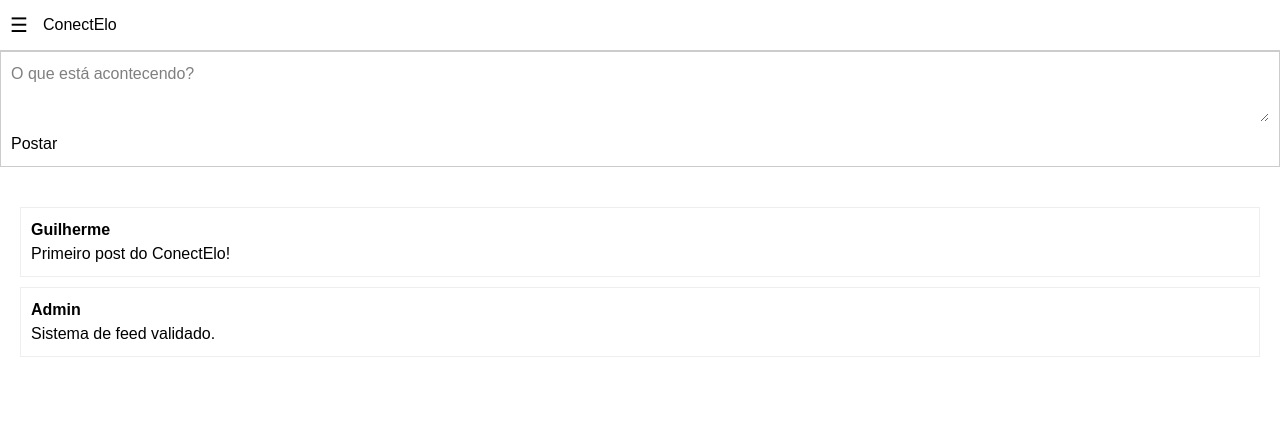
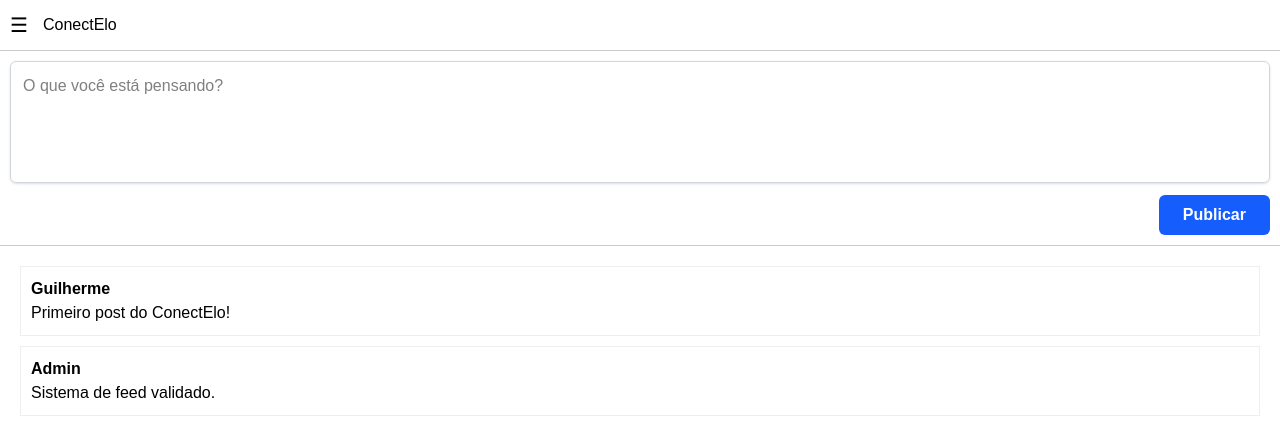
Before and after one commit to guilhermefz/conect-elo-web, a React (Vite) app: page /feed in a window 1280 px wide. Shown: the top 436 px of the page. Built offline with nearby package versions, Linux system fonts and the light colour scheme; no server answers.

Commit message:
feat(feed): fluxo de criação de postagem salvando pela api

```diff
--- /dev/null
+++ b/src/features/feed/components/postagem-form.tsx
@@ -0,0 +1,53 @@
+import { useState } from "react";
+import { criarPostagem } from "../services/post-service";
+
+interface Props {
+  usuarioId: string;
+  muralId: string;
+}
+
+export function PostagemForm({ usuarioId, muralId }: Props) {
+  const [conteudo, setConteudo] = useState("");
+  const [loading, setLoading] = useState(false);
+  const [erro, setErro] = useState("");
+  const [sucesso, setSucesso] = useState(false);
+
+  const handleSubmit = async (e: React.FormEvent) => {
+    e.preventDefault();
+    setLoading(true);
+    setErro("");
+    setSucesso(false);
+
+    try {
+      await criarPostagem({ conteudo, usuarioId, muralId });
+      setSucesso(true);
+      setConteudo("");
+    } catch {
+      setErro("Erro ao criar postagem. Tente novamente.");
+    } finally {
+      setLoading(false);
+    }
+  };
+
+  return (
+    <form onSubmit={handleSubmit} className="flex flex-col gap-3">
+      <textarea
+        value={conteudo}
+        onChange={(e) => setConteudo(e.target.value)}
+        placeholder="O que você está pensando?"
+        className="w-full rounded-md border border-gray-300 p-3 shadow-sm focus:border-blue-500 focus:outline-none resize-none"
+        rows={4}
+        required
+      />
+      {erro && <p className="text-sm text-red-500">{erro}</p>}
+      {sucesso && <p className="text-sm text-green-500">Postagem criada com sucesso!</p>}
+      <button
+        type="submit"
+        disabled={loading}
+        className="self-end rounded-md bg-blue-600 px-6 py-2 font-semibold text-white hover:bg-blue-700 disabled:opacity-50 transition-all"
+      >
+        {loading ? "Publicando..." : "Publicar"}
+      </button>
+    </form>
+  );
+}
--- a/src/features/feed/pages/feed-page.tsx
+++ b/src/features/feed/pages/feed-page.tsx
@@ -1,68 +1,53 @@
 import { useState } from "react";
-import { useNavigate } from 'react-router-dom';
-import { postService } from "../services/post-service";
+import { useNavigate } from "react-router-dom";
+import { PostagemForm } from "../components/postagem-form";
+import { getUsuarioIdFromToken } from "../../../lib/jwt";
+
+const MURAL_ID = "c3e99bcb-8222-41f8-89d5-4201087044ed";
 
 export const FeedPage = () => {
   const navigate = useNavigate();
   const [menuAberto, setMenuAberto] = useState(false);
-  const [novoPost, setNovoPost] = useState("");
+  const usuarioId = getUsuarioIdFromToken() ?? "";
 
   const posts = [
-      { id: 1, autor: "Guilherme", conteudo: "Primeiro post do ConectElo!" },
-      { id: 2, autor: "Admin", conteudo: "Sistema de feed validado." }
+    { id: 1, autor: "Guilherme", conteudo: "Primeiro post do ConectElo!" },
+    { id: 2, autor: "Admin", conteudo: "Sistema de feed validado." },
   ];
 
   const handleLogout = () => {
     localStorage.removeItem("token");
-
-    navigate("/login")
-  };
-
-  const handleCriarPost = async () => {
-    try{
-      await postService.criar(novoPost);
-
-      setNovoPost("");
-      alert("Postado com sucesso!");
-    } catch (error) {
-      console.error("Erro ao postar", error);
-      alert("Erro ao publicar. Varifique se seu token ainda é válido.");
-    }
+    navigate("/login");
   };
 
   return (
-    <div style={{ fontFamily: 'sans-serif' }}>
-      <nav style={{ display: 'flex', alignItems: 'center', padding: '10px', borderBottom: '1px solid #ccc' }}>
-
-        <button onClick={() => setMenuAberto(!menuAberto)} style={{ marginRight: '15px', background: 'none', border: 'none', cursor: 'pointer', fontSize: '20px' }}>
-          {menuAberto ? '✕' : '☰'}
+    <div style={{ fontFamily: "sans-serif" }}>
+      <nav style={{ display: "flex", alignItems: "center", padding: "10px", borderBottom: "1px solid #ccc" }}>
+        <button
+          onClick={() => setMenuAberto(!menuAberto)}
+          style={{ marginRight: "15px", background: "none", border: "none", cursor: "pointer", fontSize: "20px" }}
+        >
+          {menuAberto ? "✕" : "☰"}
         </button>
-
         <span>ConectElo</span>
       </nav>
 
       {menuAberto && (
-        <div style={{ background: '#f9f9f9', padding: '10px', textAlign: 'left', borderBottom: '1px solid #ccc' }}>
+        <div style={{ background: "#f9f9f9", padding: "10px", textAlign: "left", borderBottom: "1px solid #ccc" }}>
           <p>Perfil</p>
-          <p
-            onClick={handleLogout}
-            style={{ color: 'red' }}>Sair</p>
+          <p onClick={handleLogout} style={{ color: "red", cursor: "pointer" }}>
+            Sair
+          </p>
         </div>
       )}
 
-      <div style={{ marginBottom: '20px', padding: '10px', border: '1px solid #ccc' }}>
-        <textarea
-          placeholder="O que está acontecendo?"
-          value={novoPost}
-          onChange={(e) => setNovoPost(e.target.value)}
-          style={{ width: '100%', minHeight: '60px', display: 'block', marginBottom: '10px' }}
-        />
-        <button onClick={handleCriarPost}>Postar</button>
+      <div style={{ padding: "10px", borderBottom: "1px solid #ccc" }}>
+        <PostagemForm usuarioId={usuarioId} muralId={MURAL_ID} />
       </div>
 
-      <main style={{ padding: '20px' }}>
-        {posts.map(post => (
-          <div key={post.id} style={{ border: '1px solid #eee', padding: '10px', marginBottom: '10px' }}>
+      <main style={{ padding: "20px" }}>
+        {posts.map((post) => (
+          <div key={post.id} style={{ border: "1px solid #eee", padding: "10px", marginBottom: "10px" }}>
             <strong>{post.autor}</strong>
             <p>{post.conteudo}</p>
           </div>
--- a/src/features/feed/services/post-service.ts
+++ b/src/features/feed/services/post-service.ts
@@ -1,20 +1,12 @@
-import  api  from "../../../lib/axios";
+import api from "../../../lib/axios";
 
-export const postService = {
-    criar: async (conteudo: string) => {
-        const token = localStorage.getItem("token");
+export interface CriarPostagemDto {
+  conteudo: string;
+  usuarioId: string;
+  muralId: string;
+}
 
-        const response = await api.post("/api/Postagem/Salvar",
-            { conteudo ,
-              muralId: "c3e99bcb-8222-41f8-89d5-4201087044ed"
-            },
-            {
-                headers: {
-                    Authorization: `Bearer ${token}`
-                }
-            }
-        );
-
-        return response.data;
-    }
+export async function criarPostagem(dto: CriarPostagemDto) {
+  const response = await api.post("/api/Postagem/Salvar", dto);
+  return response.data;
 }
```
